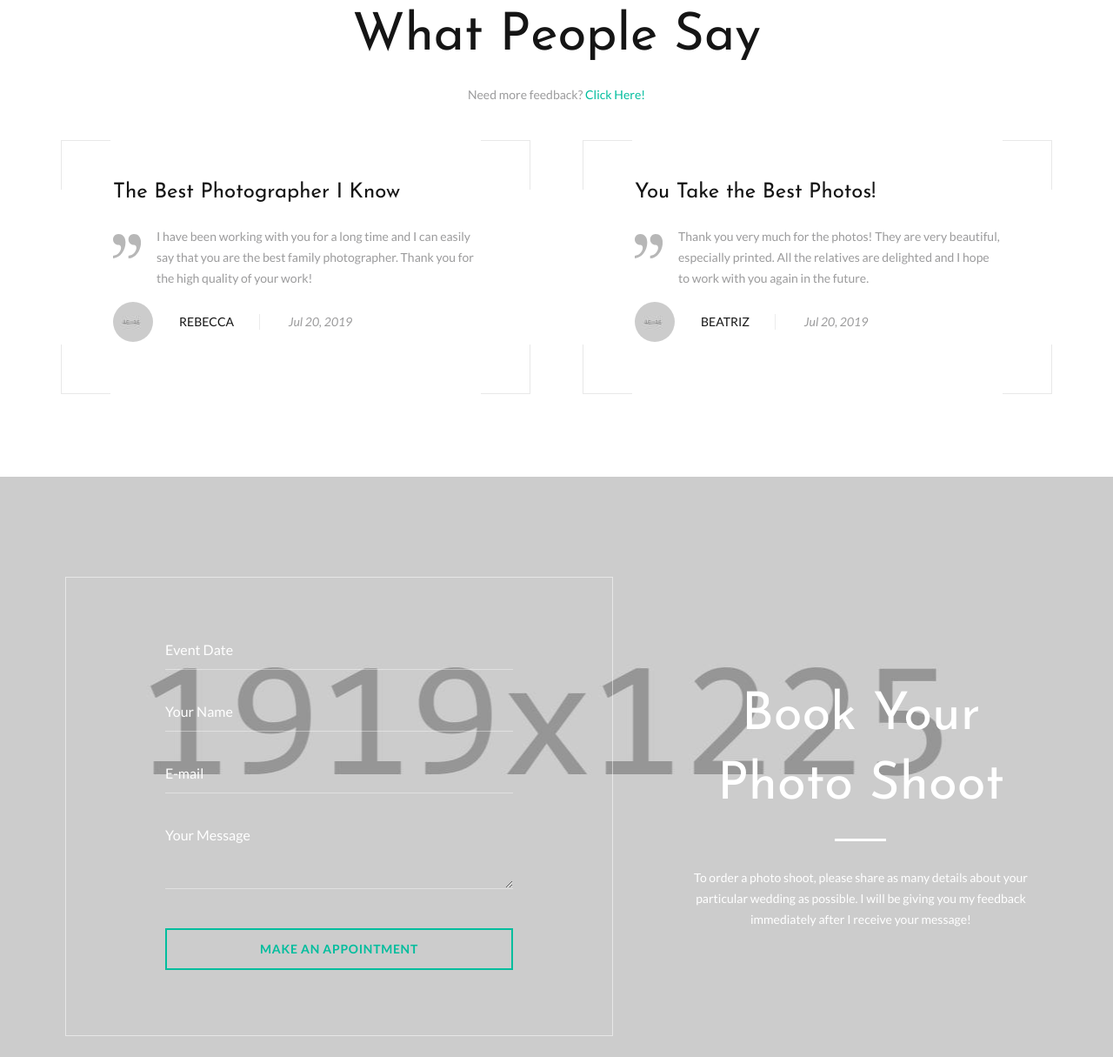
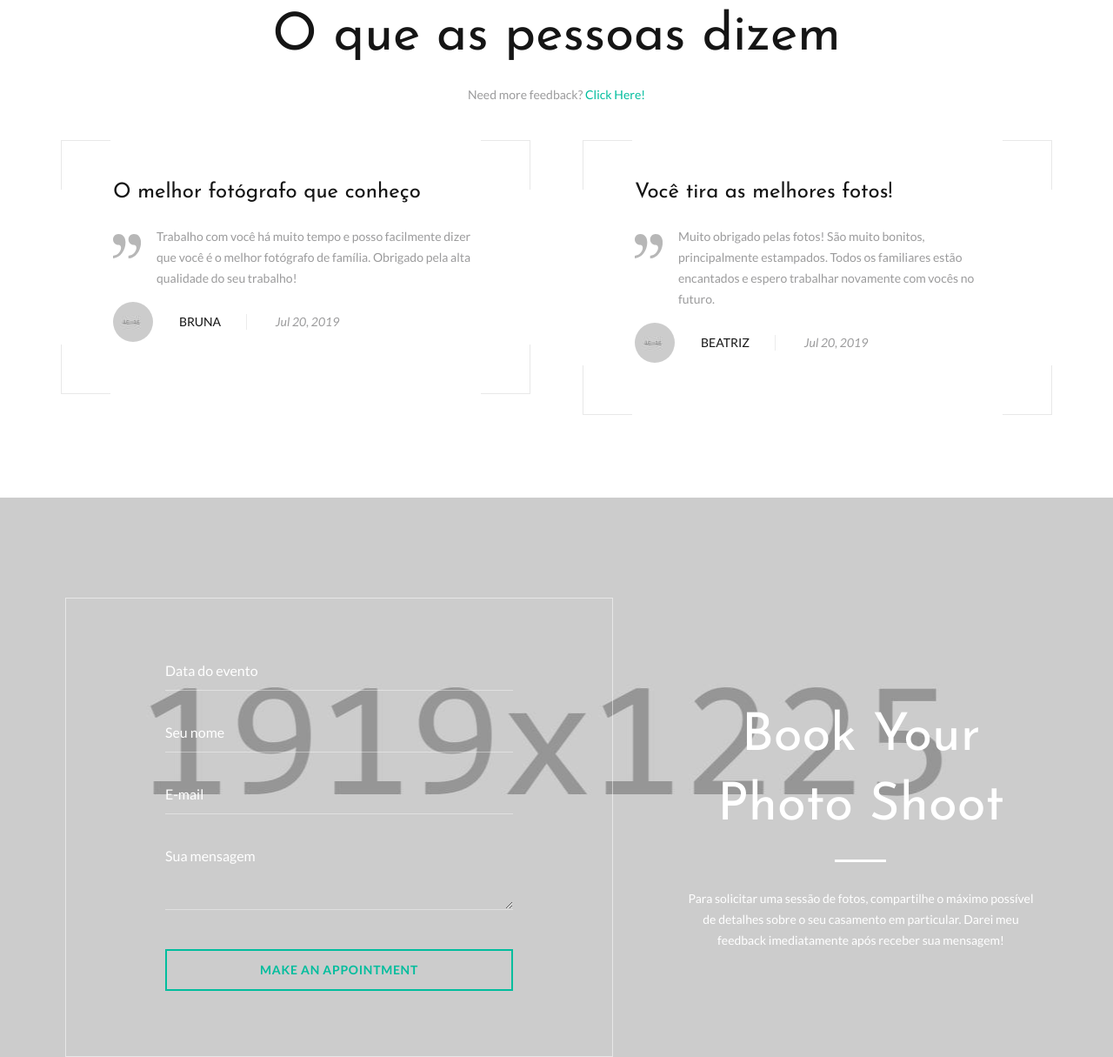
Before and after one commit to cezardecampos/site, a plain HTML site: page about-me.html in a window 1280 px wide. Shown: the part 2341-3556 px from the top of the page at 87% size. Drawn offline with Linux system fonts and the light colour scheme.

Commit message:
Update about-me.html

```diff
--- a/about-me.html
+++ b/about-me.html
@@ -170,18 +170,18 @@
       <!-- What People Say-->
       <section class="section section-md bg-white text-center">
         <div class="shell">
-          <h1>What People Say</h1>
+          <h1>O que as pessoas dizem</h1>
           <p><span>Need more feedback? </span><a href="#">Click Here!</a></p>
           <div class="range range-50 range-sm-center">
             <div class="cell-sm-9 cell-md-6">
                     <!-- Quote boxed-->
                     <article class="quote-boxed"><span></span><span></span><span></span><span></span>
-                      <p class="quote-boxed__title">The Best Photographer I Know</p>
+                      <p class="quote-boxed__title">O melhor fotógrafo que conheço</p>
                       <div class="quote-boxed__text">
                         <svg class="quote-boxed__shape" version="1.1" x="0px" y="0px" viewbox="0 0 32.2 28" width="32.2" height="28">
                           <path d="M6.2,0C2.8,0,0,2.8,0,6.3s2.8,6.3,6.2,6.3c6.2,0,2.1,12.3-6.2,12.3v3C14.7,27.9,20.4,0,6.2,0L6.2,0z M23.9,0       c-3.4,0-6.2,2.8-6.2,6.3s2.8,6.3,6.2,6.3c6.2,0,2.1,12.3-6.2,12.3v3C32.4,27.9,38.2,0,23.9,0L23.9,0z M23.9,0"></path>
                         </svg>
-                        <p>I have been working with you for a long time and I can easily say that you are the best family photographer. Thank you for the high quality of your work!</p>
+                        <p>Trabalho com você há muito tempo e posso facilmente dizer que você é o melhor fotógrafo de família. Obrigado pela alta qualidade do seu trabalho!</p>
                       </div>
                       <ul class="quote-boxed__meta">
                         <li>
@@ -189,7 +189,7 @@
                             <div class="unit__left"><img class="quote-boxed__avatar" src="images/user-1-46x46.jpg" alt="" width="46" height="46"/>
                             </div>
                             <div class="unit__body">
-                              <cite class="quote-boxed__cite">Rebecca</cite>
+                              <cite class="quote-boxed__cite">Bruna</cite>
                             </div>
                           </div>
                         </li>
@@ -202,12 +202,12 @@
             <div class="cell-sm-9 cell-md-6">
                     <!-- Quote boxed-->
                     <article class="quote-boxed"><span></span><span></span><span></span><span></span>
-                      <p class="quote-boxed__title">You Take the Best Photos!</p>
+                      <p class="quote-boxed__title">Você tira as melhores fotos!</p>
                       <div class="quote-boxed__text">
                         <svg class="quote-boxed__shape" version="1.1" x="0px" y="0px" viewbox="0 0 32.2 28" width="32.2" height="28">
                           <path d="M6.2,0C2.8,0,0,2.8,0,6.3s2.8,6.3,6.2,6.3c6.2,0,2.1,12.3-6.2,12.3v3C14.7,27.9,20.4,0,6.2,0L6.2,0z M23.9,0       c-3.4,0-6.2,2.8-6.2,6.3s2.8,6.3,6.2,6.3c6.2,0,2.1,12.3-6.2,12.3v3C32.4,27.9,38.2,0,23.9,0L23.9,0z M23.9,0"></path>
                         </svg>
-                        <p>Thank you very much for the photos! They are very beautiful, especially printed. All the relatives are delighted and I hope to work with you again in the future.</p>
+                        <p>Muito obrigado pelas fotos! São muito bonitos, principalmente estampados. Todos os familiares estão encantados e espero trabalhar novamente com vocês no futuro.</p>
                       </div>
                       <ul class="quote-boxed__meta">
                         <li>
@@ -238,7 +238,7 @@
                         <div class="box-width-4 box-centered">
                           <p class="heading-1">Book Your <br> Photo Shoot </p>
                           <div class="divider-small"></div>
-                          <p>To order a photo shoot, please share as many details about your particular wedding as possible. I will be giving you my feedback immediately after I receive your message!</p>
+                          <p>Para solicitar uma sessão de fotos, compartilhe o máximo possível de detalhes sobre o seu casamento em particular. Darei meu feedback imediatamente após receber sua mensagem!</p>
                         </div>
                       </div>
                       <div class="cell-sm-10 cell-md-6 cell-lg-7">
@@ -248,18 +248,18 @@
                             <form class="rd-mailform" data-form-output="form-output-global" data-form-type="contact" method="post" action="bat/rd-mailform.php">
                               <div class="form-wrap">
                                 <input class="form-input" id="contact-date" type="text" data-time-picker="date" name="date" data-constraints="@Required">
-                                <label class="form-label" for="contact-date">Event Date</label>
+                                <label class="form-label" for="contact-date">Data do evento</label>
                               </div>
                               <div class="form-wrap">
                                 <input class="form-input" id="contact-name" type="text" name="name" data-constraints="@Required">
-                                <label class="form-label" for="contact-name">Your Name</label>
+                                <label class="form-label" for="contact-name">Seu nome</label>
                               </div>
                               <div class="form-wrap">
                                 <input class="form-input" id="contact-email" type="email" name="email" data-constraints="@Email @Required">
                                 <label class="form-label" for="contact-email">E-mail</label>
                               </div>
                               <div class="form-wrap">
-                                <label class="form-label" for="contact-message">Your Message</label>
+                                <label class="form-label" for="contact-message">Sua mensagem</label>
                                 <textarea class="form-input" id="contact-message" name="message" data-constraints="@Required"></textarea>
                               </div>
                               <div class="form-wrap form-button offset-1">
@@ -284,7 +284,7 @@
             <div class="cell-sm-10 cell-md-8 cell-lg-6">
               <!-- Brand--><a class="brand" href="index.html">
                 <div class="brand__name"><img src="" alt="" width="237" height="35"/>
-                </div><span class="brand__slogan">love story photographer</span></a>
+                </div><span class="brand__slogan">fotógrafo de uma história de amor</span></a>
                     <!-- RD Mailform-->
                     <form class="rd-mailform form_inline" data-form-output="form-output-global" data-form-type="subscribe" method="post" action="bat/rd-mailform.php">
                       <div class="form__inner">
```
